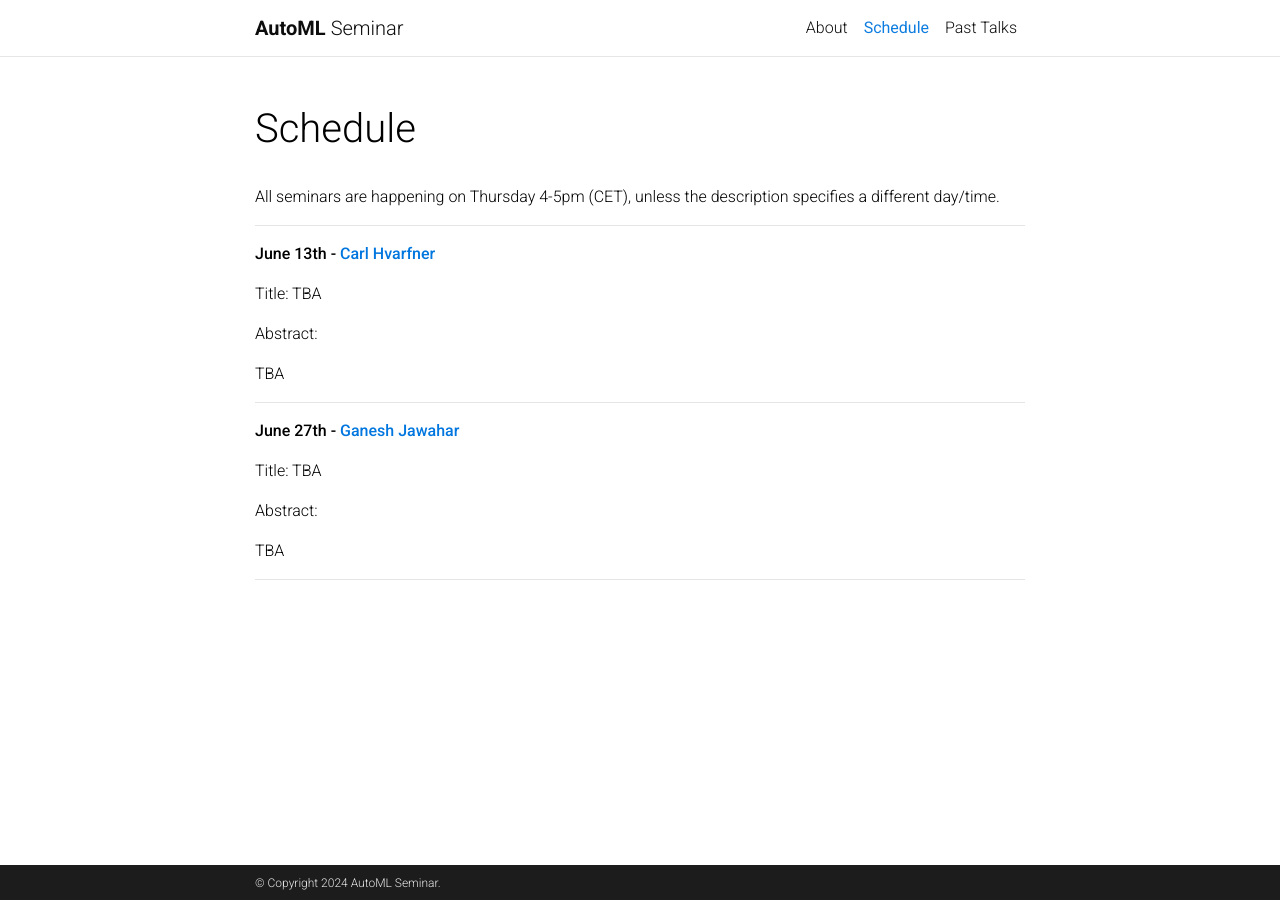
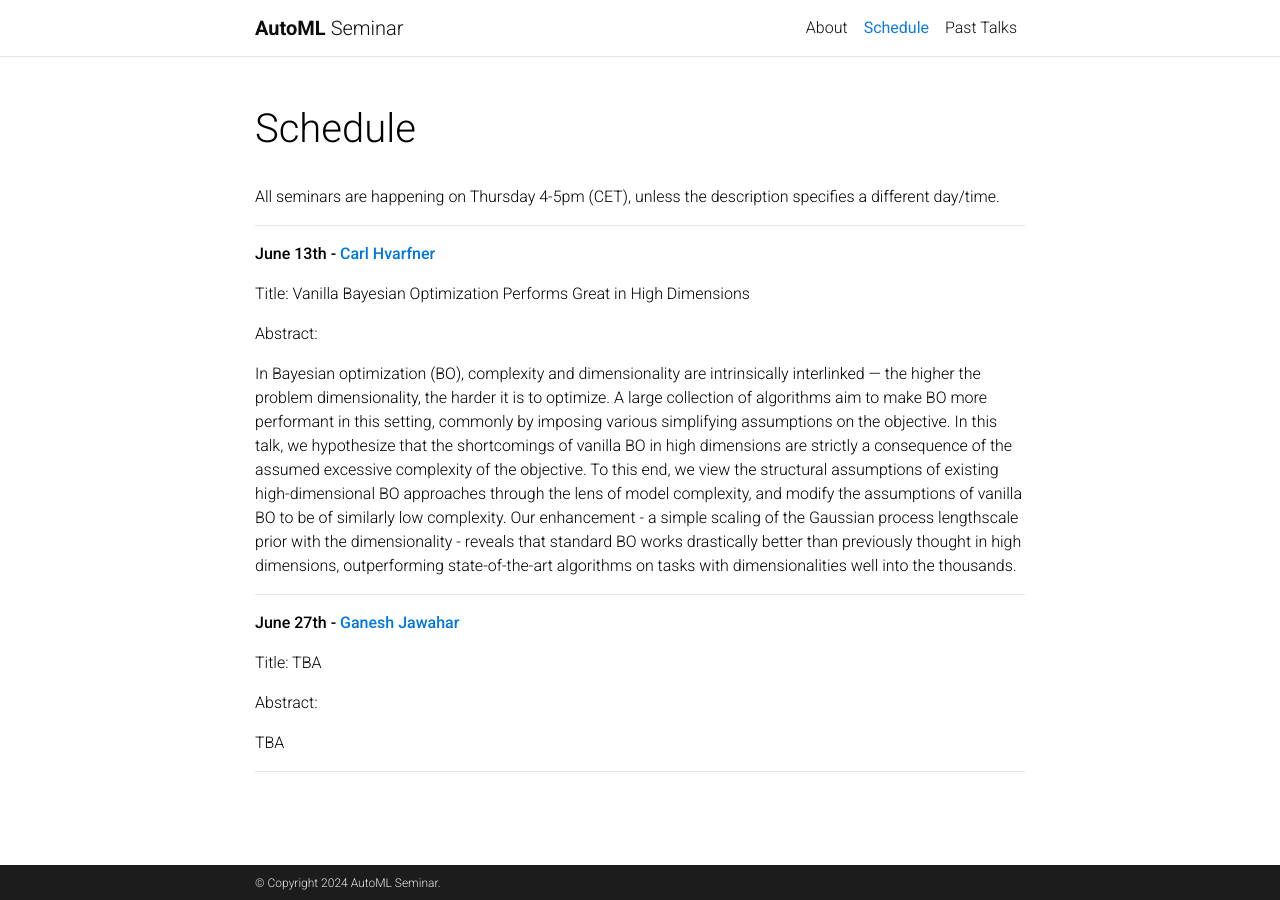
Before and after one commit to AutoML-Seminars/AutoML-Seminars.github.io, a Jekyll site: the page built from _pages/schedule.md, in a window 1280 px wide. Built offline with Jekyll 4.4.1, drawn with Linux system fonts in a browser that asks for light colours; comment, search, counter and statistics services are not loaded; a style sheet for code colours, icons or effects is not loaded.

Commit message:
add next talk

```diff
--- a/_pages/schedule.md
+++ b/_pages/schedule.md
@@ -16,12 +16,11 @@ All seminars are happening on Thursday 4-5pm (CET), unless the description speci
 
 **June 13th - [Carl Hvarfner](https://hvarfner.github.io/)**
 
-Title: TBA
+Title: Vanilla Bayesian Optimization Performs Great in High Dimensions
 
 Abstract:
 
-TBA
-
+In Bayesian optimization (BO), complexity and dimensionality are intrinsically interlinked — the higher the problem dimensionality, the harder it is to optimize. A large collection of algorithms aim to make BO more performant in this setting, commonly by imposing various simplifying assumptions on the objective. In this talk, we hypothesize that the shortcomings of vanilla BO in high dimensions are strictly a consequence of the assumed excessive complexity of the objective. To this end, we view the structural assumptions of existing high-dimensional BO approaches through the lens of model complexity, and modify the assumptions of vanilla BO to be of similarly low complexity. Our enhancement - a simple scaling of the Gaussian process lengthscale prior with the dimensionality - reveals that standard BO works drastically better than previously thought in high dimensions, outperforming state-of-the-art algorithms on tasks with dimensionalities well into the thousands.
 
 ---------
 
```
Also changed, not shown: _pages/about.md (+1 -1 lines).
